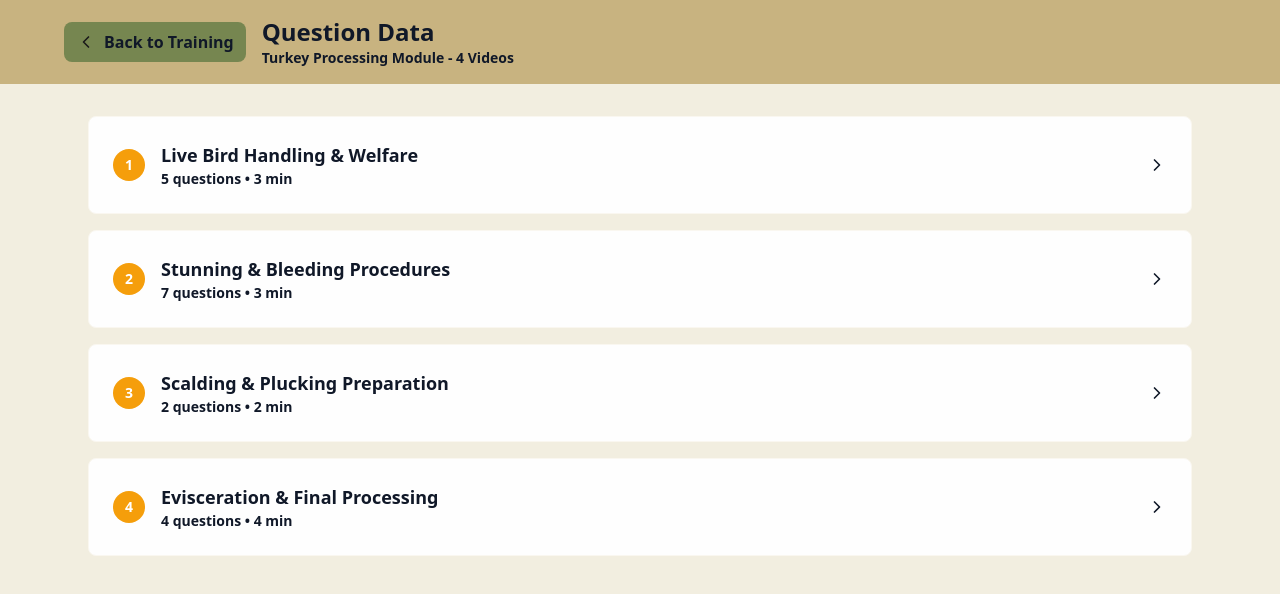
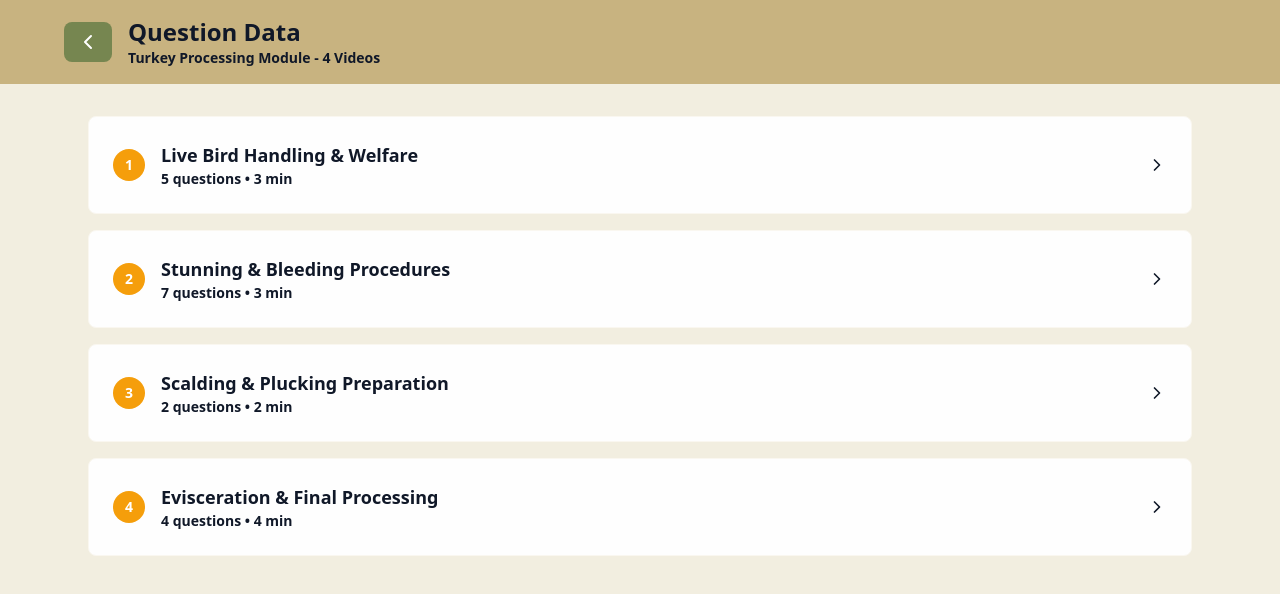
Before and after one commit to disrae/ssmpa-demo, a Next.js app: page /question-data in a window 1280 px wide. Shown: the top 594 px of the page. Built offline with nearby package versions, Linux system fonts and the light colour scheme.

Commit message:
more consistent stylign in question data

```diff
--- a/app/question-data/page.tsx
+++ b/app/question-data/page.tsx
@@ -48,8 +48,7 @@ export default function QuestionDataPage() {
                 href="/"
                 className="bg-secondary hover:bg-secondary-600 text-foreground px-3 py-2 rounded-lg transition-all cursor-pointer flex items-center gap-2 transform hover:scale-102"
               >
-                <ChevronLeft className="w-5 h-5" />
-                <span className="hidden md:inline font-black text-gray-900">Back to Training</span>
+                <ChevronLeft className="w-6 h-6 text-white" />
               </Link>
               <div>
                 <h1 className="text-lg md:text-2xl font-black text-gray-900">Question Data</h1>
@@ -68,7 +67,7 @@ export default function QuestionDataPage() {
               {/* Lesson Header */}
               <button
                 onClick={() => toggleLesson(lesson.id)}
-                className="w-full p-6 text-left hover:bg-surface-secondary transition-colors flex items-center justify-between"
+                className="w-full p-6 text-left hover:bg-surface-secondary transition-colors cursor-pointer flex items-center justify-between"
               >
                 <div className="flex items-center gap-4">
                   <div className="w-8 h-8 bg-primary text-white rounded-full flex items-center justify-center font-bold text-sm">
--- a/components/CurriculumSidebar.tsx
+++ b/components/CurriculumSidebar.tsx
@@ -45,7 +45,7 @@ export function CurriculumSidebar({ isOpen, onClose, onLessonSelect }: Curriculu
           <Link
             href="/question-data"
             onClick={onClose}
-              className="w-full bg-accent-800 hover:bg-accent-900 text-white px-4 py-3 rounded-lg font-medium transition-all cursor-pointer flex items-center justify-center gap-2 shadow-sm hover:shadow-md transform hover:scale-102"
+              className="w-full bg-secondary hover:bg-secondary-600 text-white px-4 py-3 rounded-lg font-medium transition-all cursor-pointer flex items-center justify-center gap-2 shadow-sm hover:shadow-md transform hover:scale-102"
           >
             <Database className="w-5 h-5" />
             View Question Data
```
